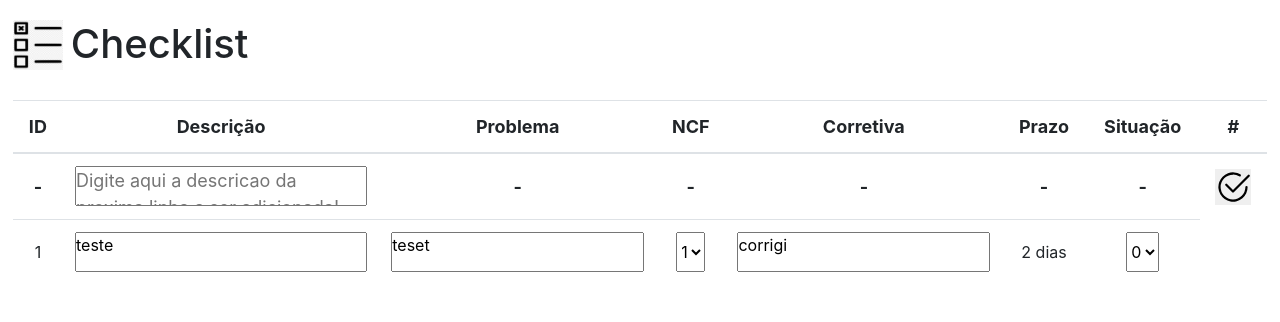
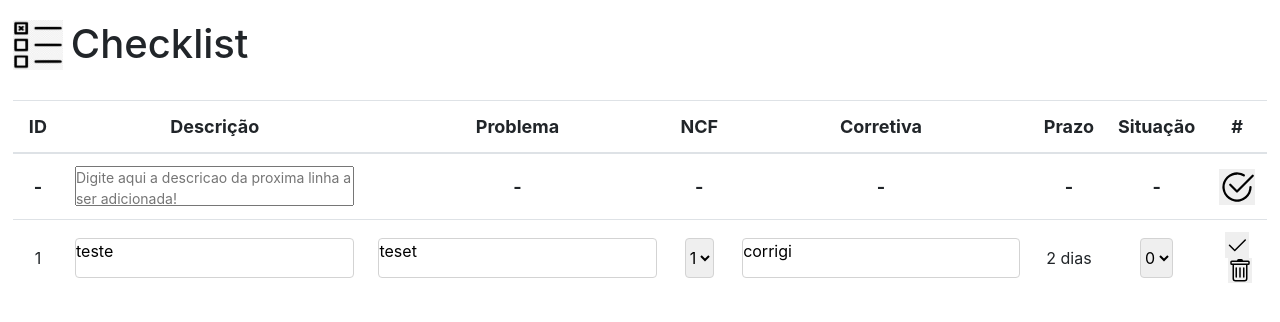
Before and after one commit to Bernardo-Andreatta/ChecklistModular, a PHP site: page / in a window 1280 px wide. Shown: the top 322 px of the page. Run offline with PHP 8.4, Linux system fonts and the light colour scheme; data comes from the database, SQL or seed files in the repository.

Commit message:
Delete Function
Co-Authored-By: AugustoKenzo <55238675+AugustoKenzo@users.noreply.github.com>

```diff
--- a/ajaxjs.php
+++ b/ajaxjs.php
@@ -2,7 +2,8 @@
     require ('conexao.php');
     $descricao = $_POST['ajax_desc'];
 
-    $sql = $pdo->prepare("INSERT INTO `checklist` (descricao) VALUES (?)");
+
+    $sql = $pdo->prepare("INSERT INTO `checklist` (`id`, `descricao`, `problema`, `ncf`, `corretiva`, `prazo`, `situacao`, `excluido`) VALUES (NULL,?, ' ', ' ', ' ', ' ', ' ', ' ');");
     $sql->execute(array($descricao));
 
 ?>
--- a/css/style.css
+++ b/css/style.css
@@ -16,7 +16,12 @@ thead{
     font-size: 18px;
     font-weight: bold;
 }
-
+.validar{
+    font-size: 14px;
+}
+.desc{
+    width: 369px;
+}
 .icon{
     margin-top: 20px;
     margin-right: 8px;
@@ -73,8 +78,9 @@ select, input{
     height: 40px;
 }
 
-.teste{
-    border: 0px;
+.transparent{
+    border-color: lightgrey;
+    border-radius: 4px;
 }
 
 .error-text{
@@ -106,6 +112,24 @@ button:focus{
     outline:none;
 }
 
+.buttonDel{
+    margin-left: 5px;
+    outline:none;
+    border: none;
+}
+.buttonDel:hover{
+    color: red;
+}
+.buttonDel:active {
+    border: none;
+    outline:none;
+    transform: translateY(4px);
+  }
+.buttonDel:focus{
+    border: none;
+    outline:none;
+}
+
 img{
     background: transparent;
 }
--- a/index.php
+++ b/index.php
@@ -35,17 +35,17 @@
 
                         <tr>
                             <td>-</td>
-                            <td>
+                            <td class = 'desc'>
                                 <textarea name='descricao' id='desc' class='validar' placeholder='Digite aqui a descricao da proxima linha a ser adicionada!' onfocus="this.placeholder = ''"
                                 onblur="this.placeholder = 'Digite aqui a descricao da proxima linha a ser adicionada!'"></textarea>
                             </td>
+                            <td class = 'desc'>-</td>
                             <td>-</td>
-                            <td>-</td>
-                            <td>-</td>
+                            <td class = 'desc'>-</td>
                             <td>-</td>
                             <td>-</td>
                             <td>
-                                <button id="submit" onclick="sendValues()" type="button" value="Submit"><svg width="2em" height="2em" viewBox="0 0 16 16" class="bi bi-check2-circle" fill="currentColor" xmlns="http://www.w3.org/2000/svg">
+                                <button id="submit" onclick="sendValues()" type="submit" value="Submit"><svg width="2em" height="2em" viewBox="0 0 16 16" class="bi bi-check2-circle" fill="currentColor" xmlns="http://www.w3.org/2000/svg">
                                 <path fill-rule="evenodd" d="M15.354 2.646a.5.5 0 0 1 0 .708l-7 7a.5.5 0 0 1-.708 0l-3-3a.5.5 0 1 1 .708-.708L8 9.293l6.646-6.647a.5.5 0 0 1 .708 0z"/>
                                 <path fill-rule="evenodd" d="M8 2.5A5.5 5.5 0 1 0 13.5 8a.5.5 0 0 1 1 0 6.5 6.5 0 1 1-3.25-5.63.5.5 0 1 1-.5.865A5.472 5.472 0 0 0 8 2.5z"/>
                                 </svg></button>
--- a/js/main.js
+++ b/js/main.js
@@ -17,15 +17,27 @@ function createTd(){
 function createTable(data){
     for(let i = 0; i < data.length; i++){
         const tr = createTr();
-        for(let j = 0; j <= 6; j++){
+        for(let j = 0; j <= 7; j++){
             const td = createTd();
             if(j == [1] || j == [2] || j == [4]){
-                td.innerHTML = `<textarea>${data[i][j]}</textarea>`;
+                td.innerHTML = `<textarea class="transparent">${data[i][j]}</textarea>`;
             }else if(j == [3] || j == [6]){
-                td.innerHTML =`<select><option>${data[i][j]}</option></select>`;
-            }else{
+                td.innerHTML =`<select class="transparent"55><option>${data[i][j]}</option></select>`;
+            }else if(j == [7]){
+                td.innerHTML = `<button><svg width="1.5em" height="1.5em" viewBox="0 0 16 16" class="bi bi-check2" fill="currentColor" xmlns="http://www.w3.org/2000/svg">
+                <path fill-rule="evenodd" d="M13.854 3.646a.5.5 0 0 1 0 .708l-7 7a.5.5 0 0 1-.708 0l-3.5-3.5a.5.5 0 1 1 .708-.708L6.5 10.293l6.646-6.647a.5.5 0 0 1 .708 0z"/>
+                </svg>
+                </button><button class= "buttonDel" onclick="deleteValue(${data[i][0]})">
+                <svg width="1.5em" height="1.5em" viewBox="0 0 16 16" class="bi bi-trash" fill="currentColor" xmlns="http://www.w3.org/2000/svg">
+                <path d="M5.5 5.5A.5.5 0 0 1 6 6v6a.5.5 0 0 1-1 0V6a.5.5 0 0 1 .5-.5zm2.5 0a.5.5 0 0 1 .5.5v6a.5.5 0 0 1-1 0V6a.5.5 0 0 1 .5-.5zm3 .5a.5.5 0 0 0-1 0v6a.5.5 0 0 0 1 0V6z"/>
+                <path fill-rule="evenodd" d="M14.5 3a1 1 0 0 1-1 1H13v9a2 2 0 0 1-2 2H5a2 2 0 0 1-2-2V4h-.5a1 1 0 0 1-1-1V2a1 1 0 0 1 1-1H6a1 1 0 0 1 1-1h2a1 1 0 0 1 1 1h3.5a1 1 0 0 1 1 1v1zM4.118 4L4 4.059V13a1 1 0 0 0 1 1h6a1 1 0 0 0 1-1V4.059L11.882 4H4.118zM2.5 3V2h11v1h-11z"/>
+                </svg></button>
+                `;
+            }
+            else{
                 td.innerText = data[i][j];
             }
+
             tr.appendChild(td);
         }
         tbody.appendChild(tr);
@@ -49,7 +61,7 @@ function sendValues(){
     if(dadosValidos[0]){
         const fields = dadosValidos[1];
         const desc = fields[0];
-        console.log(desc);
+
 
         $.ajax({
             type:"POST",
@@ -65,6 +77,23 @@ function sendValues(){
         });
     }
 }
+function deleteValue(id){
+    console.log(id);
+    $.ajax({
+        type:"POST",
+        url: "ajaxDel.php",
+        data: {
+            ajax_id : id,
+            ajax_del: 1
+        },
+        cache:false,
+        success: function(response){
+            alert('Deletado');
+            window.location.href="index.php"
+        }
+    });
+}
+
 
 function verifyEmptyInputs(){
     let valid = true;
```
Also changed, not shown: ajaxDel.php (added, +10 -0 lines), 2 other files.
